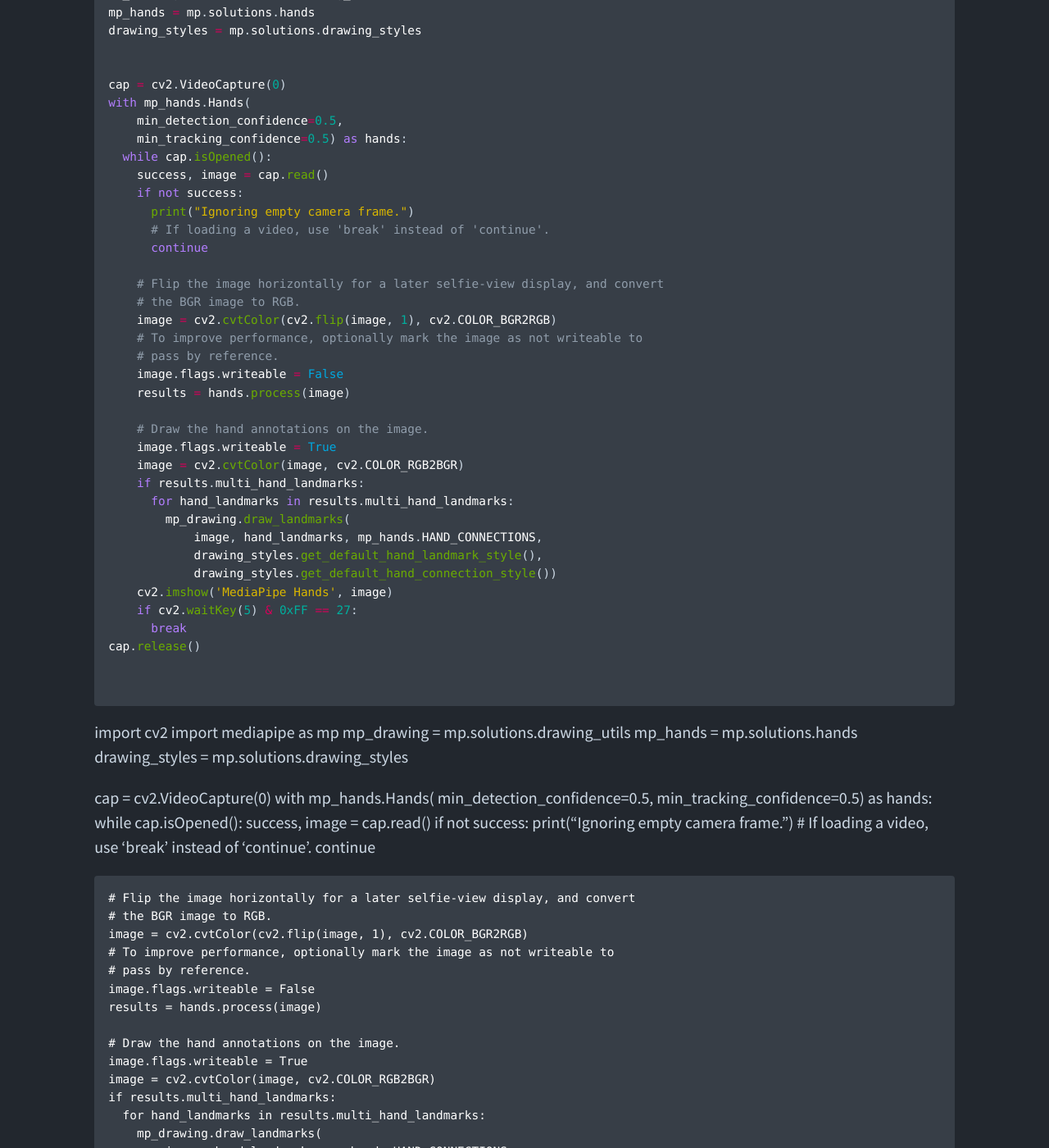
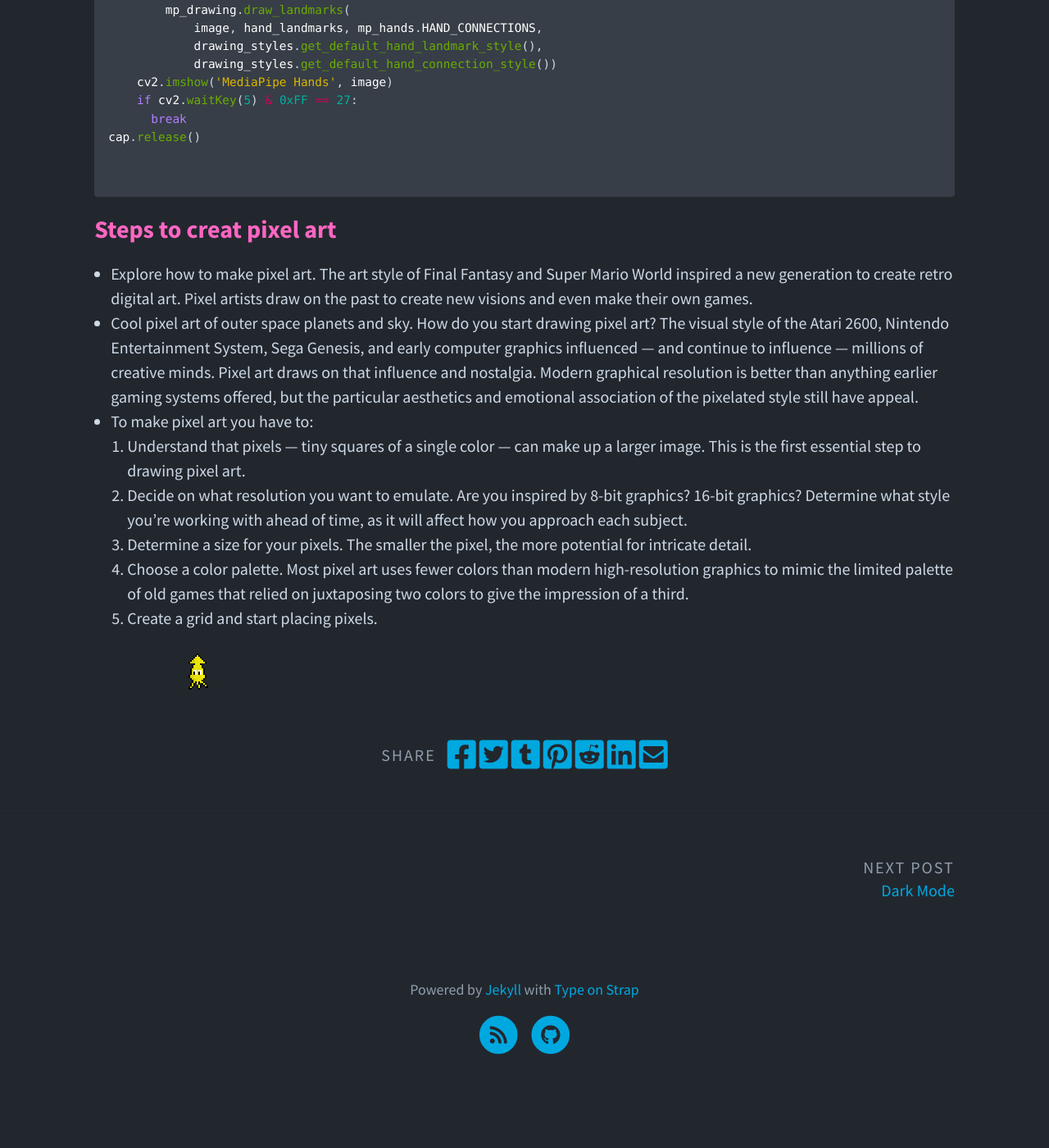
Before and after one commit to JimZ3/jimz3.github.io, a Jekyll site: the page built from _posts/2022-8-4-blabla.md, in a window 1280 px wide and 1400 px high, scrolled down 1343 px. Shown: the whole window at 82% size. Built offline with Jekyll 4.4.1, drawn with Linux system fonts in a browser that asks for light colours; after the commit the page ends 2667 px from its top, so only the background shows below that; some of the changed text lies outside the part shown.

Commit message:
play around

````diff
--- a/_posts/2022-8-4-blabla.md
+++ b/_posts/2022-8-4-blabla.md
@@ -10,32 +10,6 @@ feature-img: "/assets/img/feature-img/Bruce.png"
 ## A philosopher
 *"Empty your mind,be formless,shapeless,like water.Now you put water into a cup,it becomes the cup.You put water into a bottle it becomes the bottle.You put it into a teapot it becomes the teapot.Now,water can flow,or it can crash.Be water,my friend."*
 
-### Steps to creat pixel art
-
-- Explore how to make pixel art.
-The art style of Final Fantasy and Super Mario World inspired a new generation to create retro digital art. Pixel artists draw on the past to create new visions and even make their own games.
-
-- Cool pixel art of outer space planets and sky.
-How do you start drawing pixel art?
-The visual style of the Atari 2600, Nintendo Entertainment System, Sega Genesis, and early computer graphics influenced — and continue to influence — millions of creative minds. Pixel art draws on that influence and nostalgia. Modern graphical resolution is better than anything earlier gaming systems offered, but the particular aesthetics and emotional association of the pixelated style still have appeal.
-
-
-
-- To make pixel art you have to:
-
-
-
-    1. Understand that pixels — tiny squares of a single color — can make up a larger image. This is the first essential step to drawing pixel art.
-
-    2. Decide on what resolution you want to emulate. Are you inspired by 8-bit graphics? 16-bit graphics? Determine what style you’re working with ahead of time, as it will affect how you approach each subject.
-
-    3. Determine a size for your pixels. The smaller the pixel, the more potential for intricate detail.
-
-    4. Choose a color palette. Most pixel art uses fewer colors than modern high-resolution graphics to mimic the limited palette of old games that relied on juxtaposing two colors to give the impression of a third.
-
-    5. Create a grid and start placing pixels.
-
-![squid](https://jimz3.github.io/assets/img/E1.png)
 
 
 
@@ -83,44 +57,29 @@ cap.release()
 
 ```
 
+### Steps to creat pixel art
+
+- Explore how to make pixel art.
+The art style of Final Fantasy and Super Mario World inspired a new generation to create retro digital art. Pixel artists draw on the past to create new visions and even make their own games.
+
+- Cool pixel art of outer space planets and sky.
+How do you start drawing pixel art?
+The visual style of the Atari 2600, Nintendo Entertainment System, Sega Genesis, and early computer graphics influenced — and continue to influence — millions of creative minds. Pixel art draws on that influence and nostalgia. Modern graphical resolution is better than anything earlier gaming systems offered, but the particular aesthetics and emotional association of the pixelated style still have appeal.
 
 
-import cv2
-import mediapipe as mp
-mp_drawing = mp.solutions.drawing_utils
-mp_hands = mp.solutions.hands
-drawing_styles = mp.solutions.drawing_styles
+
+- To make pixel art you have to:
 
 
-cap = cv2.VideoCapture(0)
-with mp_hands.Hands(
-    min_detection_confidence=0.5,
-    min_tracking_confidence=0.5) as hands:
-  while cap.isOpened():
-    success, image = cap.read()
-    if not success:
-      print("Ignoring empty camera frame.")
-      # If loading a video, use 'break' instead of 'continue'.
-      continue
 
-    # Flip the image horizontally for a later selfie-view display, and convert
-    # the BGR image to RGB.
-    image = cv2.cvtColor(cv2.flip(image, 1), cv2.COLOR_BGR2RGB)
-    # To improve performance, optionally mark the image as not writeable to
-    # pass by reference.
-    image.flags.writeable = False
-    results = hands.process(image)
+    1. Understand that pixels — tiny squares of a single color — can make up a larger image. This is the first essential step to drawing pixel art.
 
-    # Draw the hand annotations on the image.
-    image.flags.writeable = True
-    image = cv2.cvtColor(image, cv2.COLOR_RGB2BGR)
-    if results.multi_hand_landmarks:
-      for hand_landmarks in results.multi_hand_landmarks:
-        mp_drawing.draw_landmarks(
-            image, hand_landmarks, mp_hands.HAND_CONNECTIONS,
-            drawing_styles.get_default_hand_landmark_style(),
-            drawing_styles.get_default_hand_connection_style())
-    cv2.imshow('MediaPipe Hands', image)
-    if cv2.waitKey(5) & 0xFF == 27:
-      break
-cap.release()
+    2. Decide on what resolution you want to emulate. Are you inspired by 8-bit graphics? 16-bit graphics? Determine what style you’re working with ahead of time, as it will affect how you approach each subject.
+
+    3. Determine a size for your pixels. The smaller the pixel, the more potential for intricate detail.
+
+    4. Choose a color palette. Most pixel art uses fewer colors than modern high-resolution graphics to mimic the limited palette of old games that relied on juxtaposing two colors to give the impression of a third.
+
+    5. Create a grid and start placing pixels.
+
+![squid](https://jimz3.github.io/assets/img/E1.png)
````
